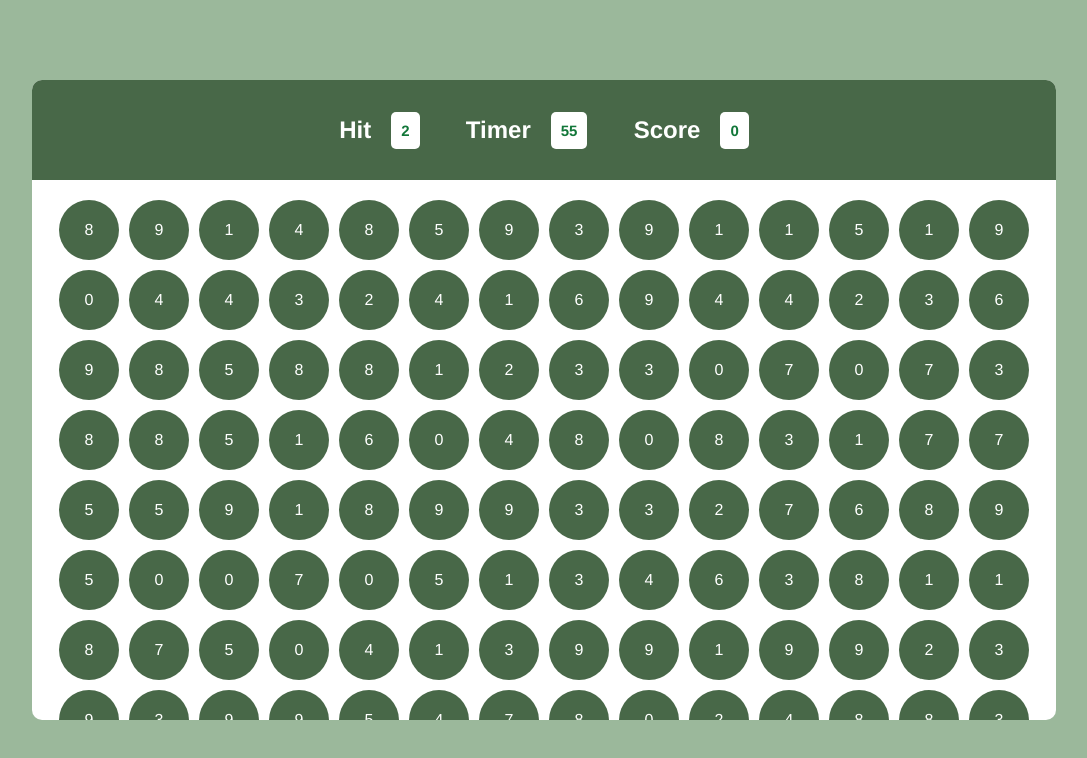
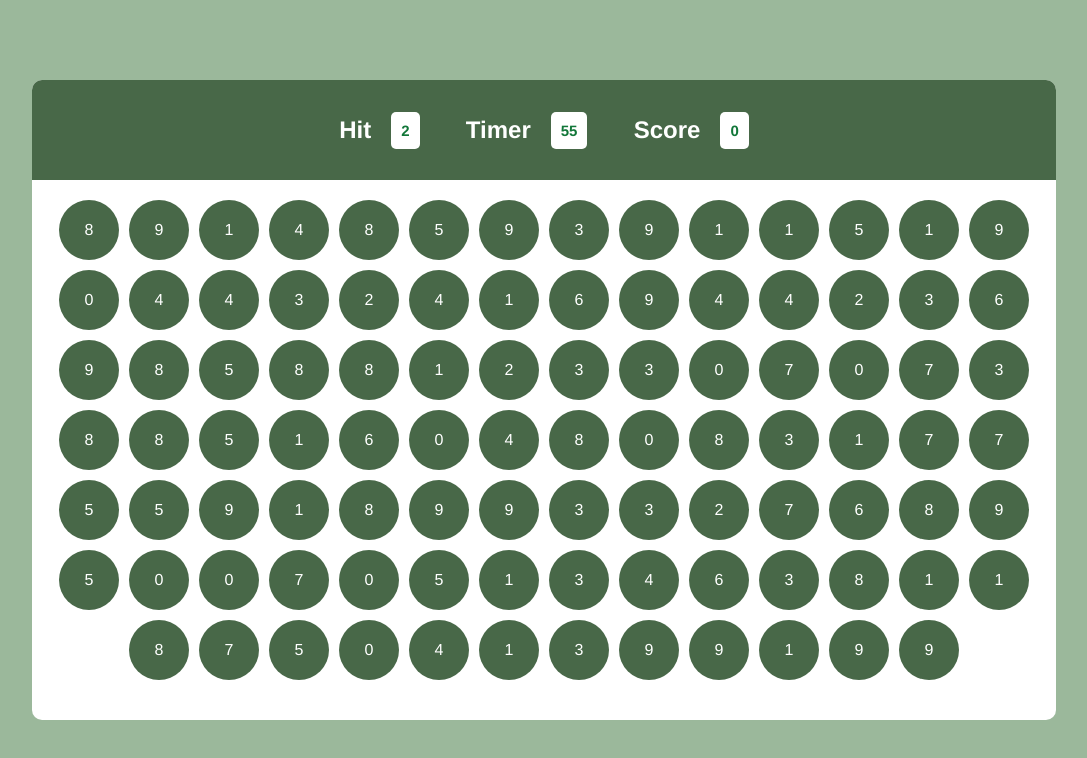
Before and after one commit to iakumar0132/BubbleGameJS, a plain HTML site: page index.html in a window 1280 px wide. Shown: the whole page, without its empty margins (96-1183 px from the left). Drawn offline with Linux system fonts and the light colour scheme.

Commit message:
debbuged

```diff
--- a/script.js
+++ b/script.js
@@ -4,7 +4,7 @@ var rn=0;
 
 function makeBubble(){
 var clutter = "";
-for(var i = 0;i<=111;i++){
+for(var i = 0;i<=95;i++){
     var rn = Math.floor(Math.random()*10);
     clutter +=`<div class="bubble">${rn}</div>`;
 }
--- a/styles.css
+++ b/styles.css
@@ -61,7 +61,6 @@ html,body{
     align-items: center;
     justify-content: center;
     height: 65vh;
-    font-weight: bold;
     flex-wrap: wrap;
     gap: 10px;
     padding: 20px;
```
